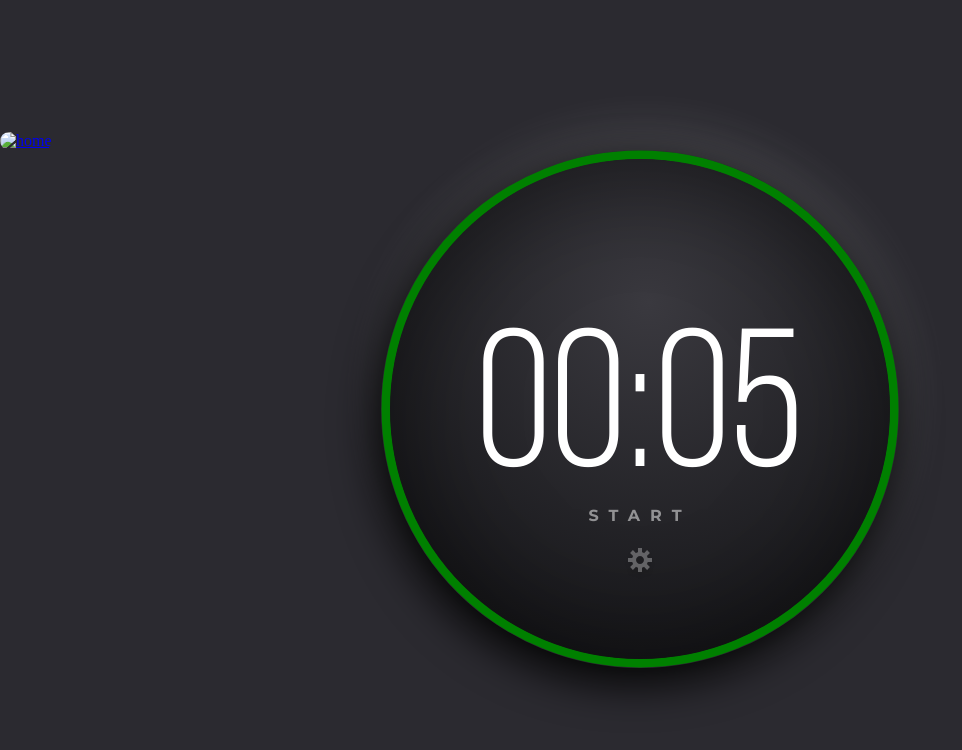
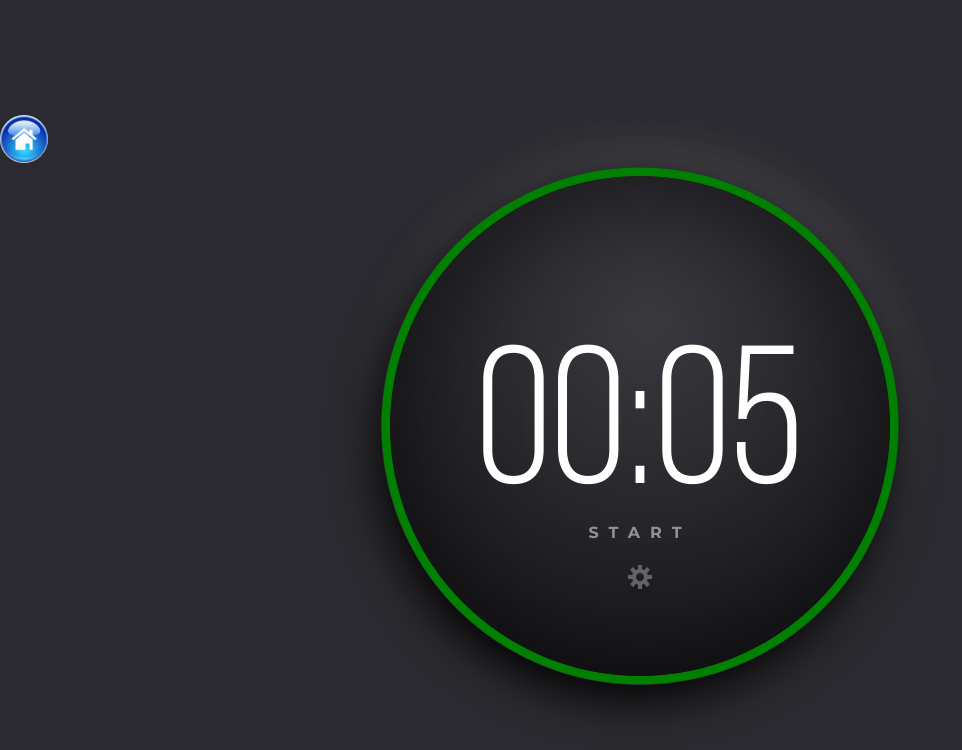
Before and after one commit to priyanshumaurya007/CAWStudios-assignments, a plain HTML site: page PomodoroTimer/index.html in a window 1280 px wide. Shown: the whole page, without its empty margins (0-962 px from the left). Drawn offline with Linux system fonts and the light colour scheme; files whose address does not match are found by name.

Commit message:
updating files

```diff
--- a/PomodoroTimer/index.html
+++ b/PomodoroTimer/index.html
@@ -12,7 +12,7 @@
 <body>
 
   <div class="navbar">
-    <a href="index.html"><img src="/Pomodoro Timer/images/home.png" alt="home" srcset=""></a>
+    <a href="../index.html"><img src="images/home.png" alt="home" srcset=""></a>
   </div>
 
   <div class="wrapper">
```
Also changed, not shown: index.html (+1 -1 lines).
